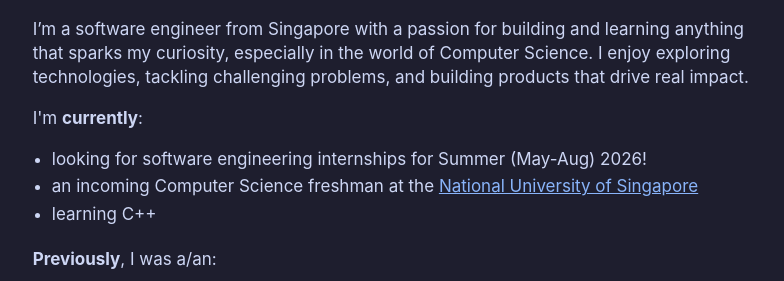
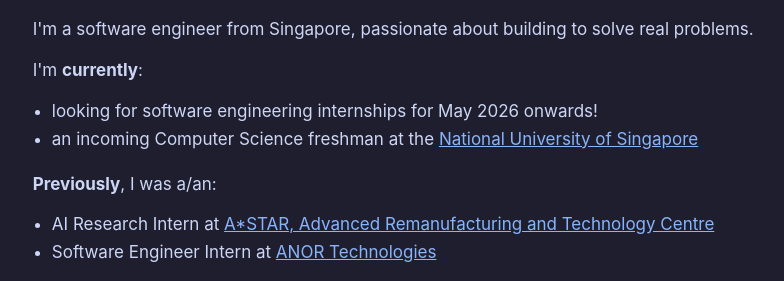
Before and after one commit to junnjiee/junnjiee, an Eleventy site: page index.md in a window 1280 px wide. Shown: the part 213-494 px from the top of the page, without its empty margins (244-1028 px from the left). Built offline with nearby package versions, Linux system fonts and the light colour scheme; Eleventy itself is replaced by a stand-in of ours; files that its build step writes are made by us from their sources; a small style sheet from the web is missing; a web font is replaced by a local one.

Commit message:
update index.md

```diff
--- a/index.md
+++ b/index.md
@@ -5,13 +5,12 @@
 
 # Hello!
 
-I’m a software engineer from Singapore with a passion for building and learning anything that sparks my curiosity, especially in the world of Computer Science. I enjoy exploring technologies, tackling challenging problems, and building products that drive real impact.
+I'm a software engineer from Singapore, passionate about building to solve real problems.
 
 I'm **currently**:
 
-- looking for software engineering internships for Summer (May-Aug) 2026!
+- looking for software engineering internships for May 2026 onwards!
 - an incoming Computer Science freshman at the [National University of Singapore](https://www.nus.edu.sg/)
-- learning C++
 
 **Previously**, I was a/an:
 
```
